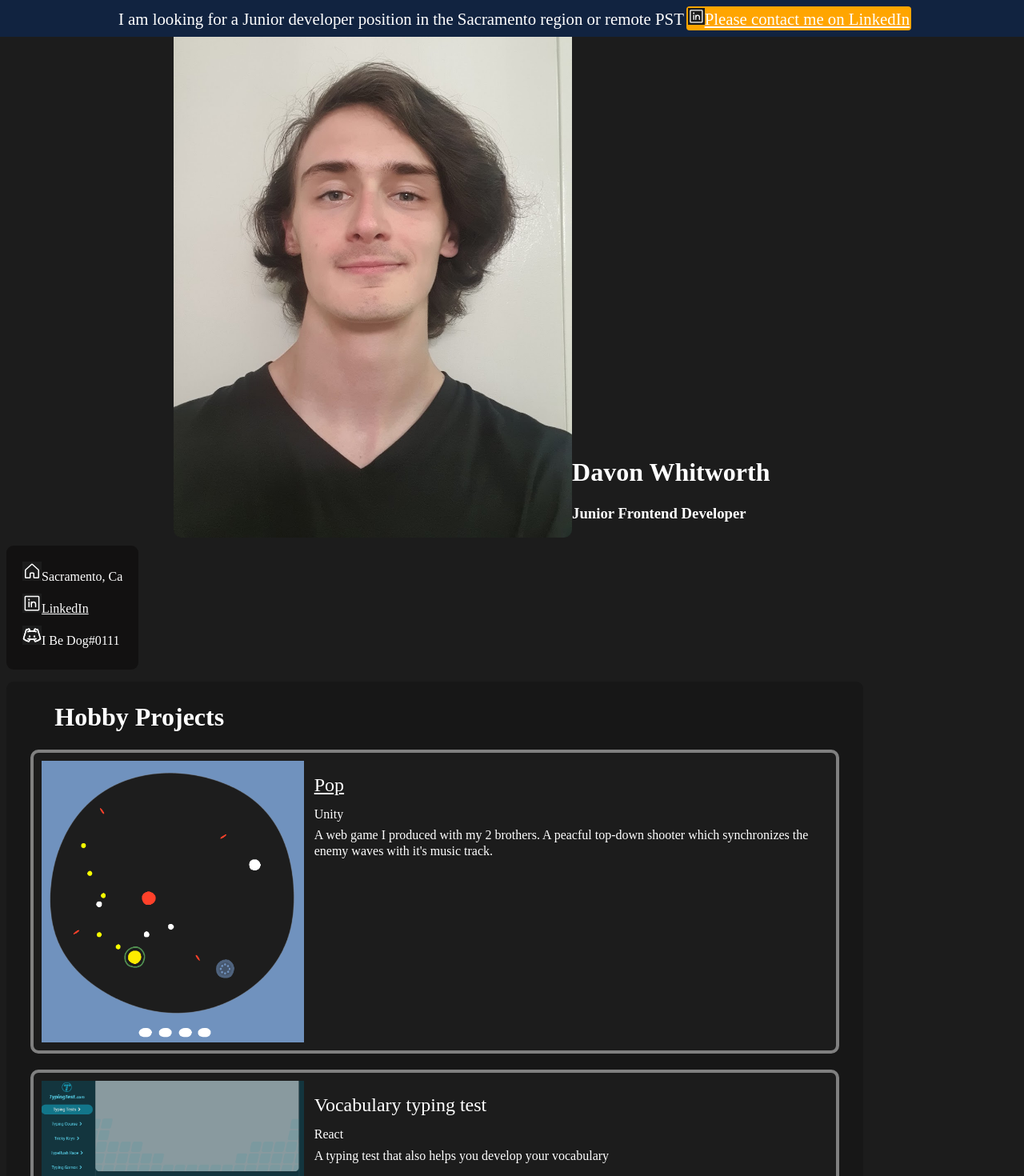
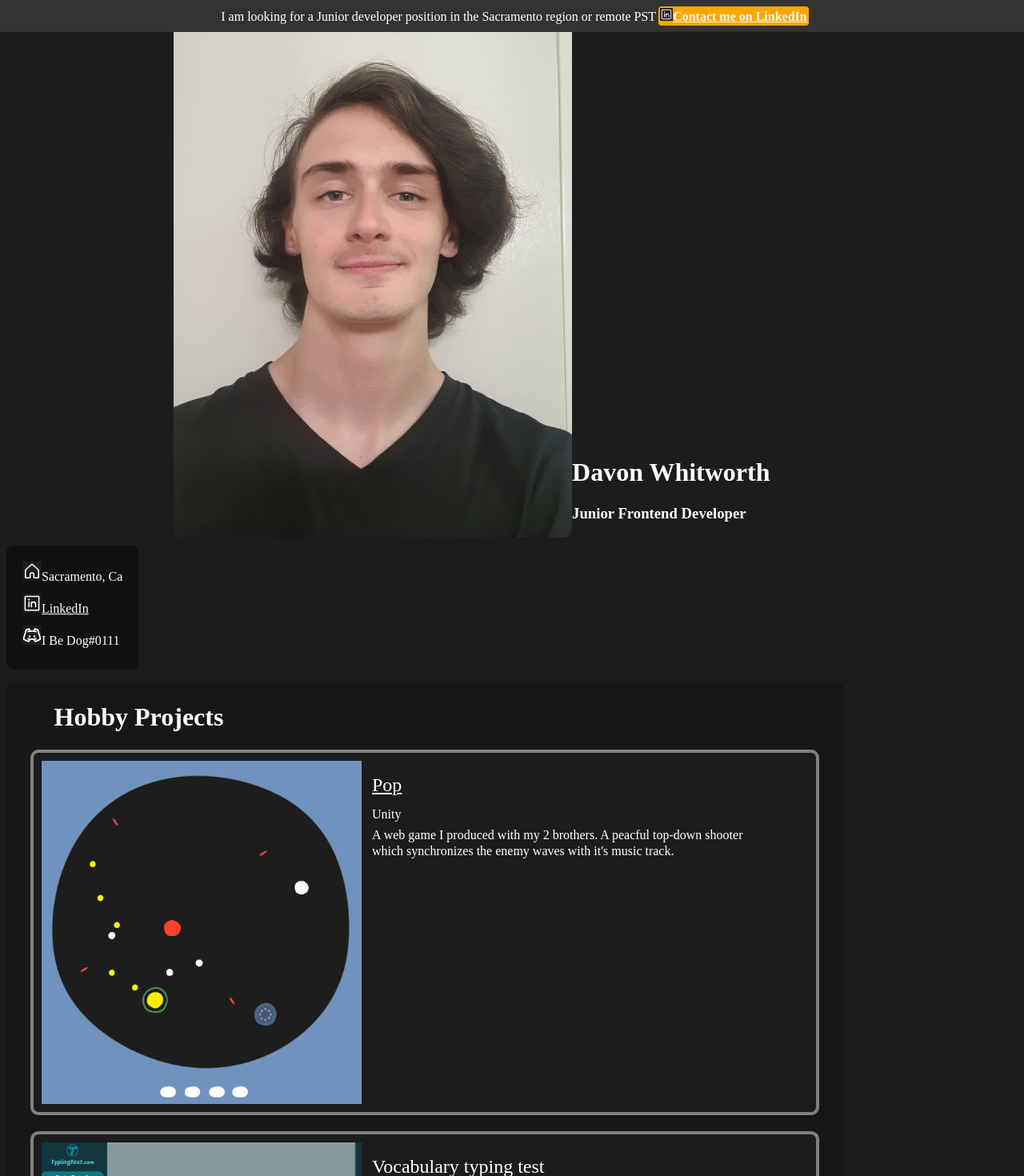
Before and after one commit to DavonWhitworth/davon-whitworth, a React (Create React App) app: page / in a window 1280 px wide. Shown: the top 1470 px of the page at 80% size. Built offline with nearby package versions, Linux system fonts and the light colour scheme.

Commit message:
projectcard fix

```diff
--- a/src/components/contactinfo.js
+++ b/src/components/contactinfo.js
@@ -2,7 +2,6 @@ import styled from "styled-components";
 import { House, LinkedinLogo, DiscordLogo } from "phosphor-react";
 
 const Infoblock = styled.div`
-
   width: auto;
   background-color: #121111;
   color: white;
--- a/src/components/headbanner.js
+++ b/src/components/headbanner.js
@@ -5,7 +5,7 @@ const Banner = styled.div`
   position: fixed;
   top: 0;
   left: 0;
-  background-color: #112340;
+  background-color: #333333;
   width: 100%;
   display: flex;
   align-items: center;
@@ -14,7 +14,7 @@ const Banner = styled.div`
 `;
 
 const Bannertext = styled.div`
-  font-size: 1.3em;
+  font-size: 1em;
   color: white;
   justify-content: center;
   background-color: inherit;
@@ -30,6 +30,7 @@ const LinkedInbutton = styled.a`
   border-radius: 4px;
   margin: 3px;
   padding: 2px;
+  font-weight: 600;
 `;
 
 const Headbanner = () => {
@@ -43,7 +44,7 @@ const Headbanner = () => {
           href="https://www.linkedin.com/in/davon-whitworth-317b301a9/"
         >
           <LinkedinLogo />
-          Please contact me on LinkedIn
+          Contact me on LinkedIn
         </LinkedInbutton>
       </Bannertext>
     </Banner>
--- a/src/components/projectcard.js
+++ b/src/components/projectcard.js
@@ -1,14 +1,14 @@
 import styled from "styled-components";
 
 const Card = styled.div`
-  display: grid;
-  grid-auto-flow: column;
-  grid-template-columns: 1fr 2fr;
   color: white;
   border: 4px solid grey;
   border-radius: 10px;
   padding: 10px;
   margin-bottom: 20px;
+  width: auto;
+  display: flex;
+  flex-wrap: wrap;
 `;
 
 const Appinfo = styled.div`
@@ -16,6 +16,8 @@ const Appinfo = styled.div`
   padding: 5px;
   line-height: 1.7;
   min-width: 160px;
+  max-width: 500px;
+  width: auto;
 `;
 
 const Title = styled.a`
@@ -35,7 +37,7 @@ const Description = styled.div`
 
 const Projectimg = styled.img`
   min-width: 150px;
-  max-width: 500px;
+  max-width: 400px;
   width: 100%;
   height: auto;
 `;
--- a/src/components/projectlist.js
+++ b/src/components/projectlist.js
@@ -7,8 +7,9 @@ import Lightsitepicture from "../projectpics/lightsitepic.PNG";
 const Projectblock = styled.div`
   padding: 5px 30px 5px 30px;
   background-color: #171717;
-  max-width: 80%;
+  max-width: 78%;
   border-radius: 9px;
+  width: auto;
 `;
 
 const Listheader = styled.h1`
```
